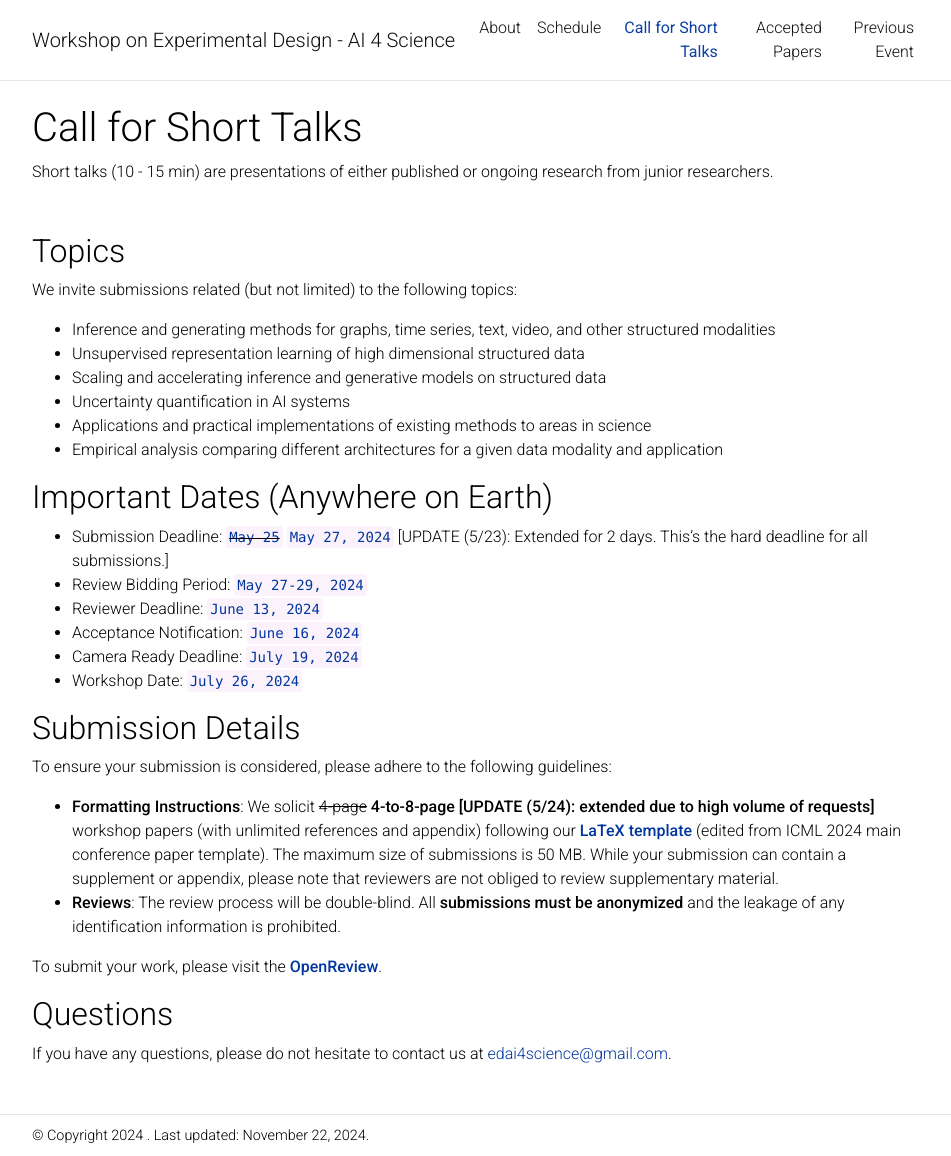
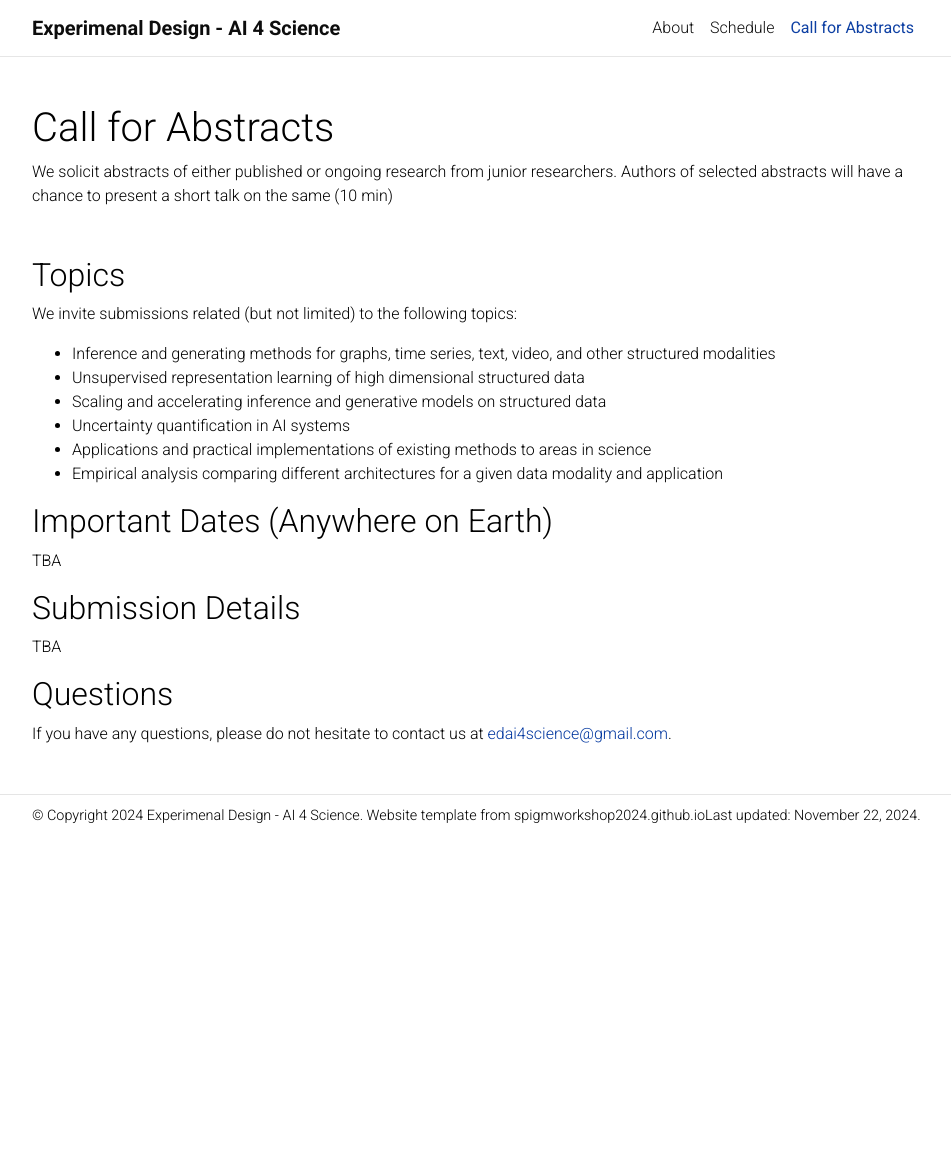
Before and after one commit to edai4science/edai4science.github.io, a Jekyll site: the page built from _pages/call.md, in a window 1280 px wide and 1156 px high. Shown: the whole window, without its empty margins (163-1114 px from the left). Built offline with Jekyll 4.4.1, drawn with Linux system fonts in a browser that asks for light colours; comment, search, counter and statistics services are not loaded; a style sheet for code colours, icons or effects is not loaded.

Commit message:
Changes to format

```diff
--- a/_config.yml
+++ b/_config.yml
@@ -2,14 +2,14 @@
 # Site settings
 # -----------------------------------------------------------------------------
 
-title: Workshop on Experimental Design - AI 4 Science # the website title (if blank, full name will be used instead)
+title: blank # the website title (if blank, full name will be used instead)
 first_name:
 middle_name:
-last_name:
+last_name: Experimenal Design - AI 4 Science
 email: email@stanford.edu
 description: > # the ">" symbol means to ignore newlines until "footer_text:"
 
-footer_text: >
+footer_text: Website template from spigmworkshop2024.github.io
 
 keywords:  # add your own keywords or leave empty
 
--- a/_includes/header.html
+++ b/_includes/header.html
@@ -95,14 +95,6 @@
               {%- endif -%}
               {% endfor -%}
 
-              <li class="nav-item">
-                <a class="nav-link" href="https://openreview.net/group?id=ICML.cc/2024/Workshop/SPIGM" target="\_blank">Accepted Papers</a>
-              </li>
-
-              <li class="nav-item">
-                <a class="nav-link" href="https://spigmworkshop.github.io/" target="\_blank">Previous Event</a>
-              </li>
-
               {%- if site.enable_darkmode %}
 
               <!-- Toogle theme mode -->
--- a/_pages/call.md
+++ b/_pages/call.md
@@ -1,8 +1,8 @@
 ---
 layout: page
 permalink: /submissions/
-title: Call for Short Talks
-description: Short talks (10 - 15 min) are presentations of either published or ongoing research from  junior researchers.
+title: Call for Abstracts
+description: We solicit abstracts of either published or ongoing research from junior researchers. Authors of selected abstracts will have a chance to present a short talk on the same (10 min)
 nav: true
 nav_order: 3
 ---
@@ -22,24 +22,11 @@ We invite submissions related (but not limited) to the following topics:
 
 ## Important Dates (Anywhere on Earth)
 
-*   Submission Deadline: <s><code class="language-plaintext highlighter-rouge">May 25</code></s> `May 27, 2024` [UPDATE (5/23): Extended for 2 days. This's the hard deadline for all submissions.]
-*   Review Bidding Period: `May 27-29, 2024`
-*   Reviewer Deadline: `June 13, 2024`
-*   Acceptance Notification: `June 16, 2024`
-*   Camera Ready Deadline: `July 19, 2024`
-*   Workshop Date: `July 26, 2024`
+TBA
 
 ## Submission Details
 
-To ensure your submission is considered, please adhere to the following guidelines:
-
-
-
-*   **Formatting Instructions**: We solicit <s>4-page</s> **4-to-8-page [UPDATE (5/24): extended due to high volume of requests]** workshop papers (with unlimited references and appendix) following our **[LaTeX template](https://www.overleaf.com/read/ybgbzctsxqwj#61abdc)** (edited from ICML 2024 main conference paper template). The maximum size of submissions is 50 MB. While your submission can contain a supplement or appendix, please note that reviewers are not obliged to review supplementary material.
-*   **Reviews**: The review process will be double-blind. All **submissions must be anonymized** and the leakage of any identification information is prohibited.
-
-To submit your work, please visit the **[OpenReview](https://openreview.net/group?id=ICML.cc/2024/Workshop/SPIGM)**.
-
+TBA
 
 ## Questions
 
```
